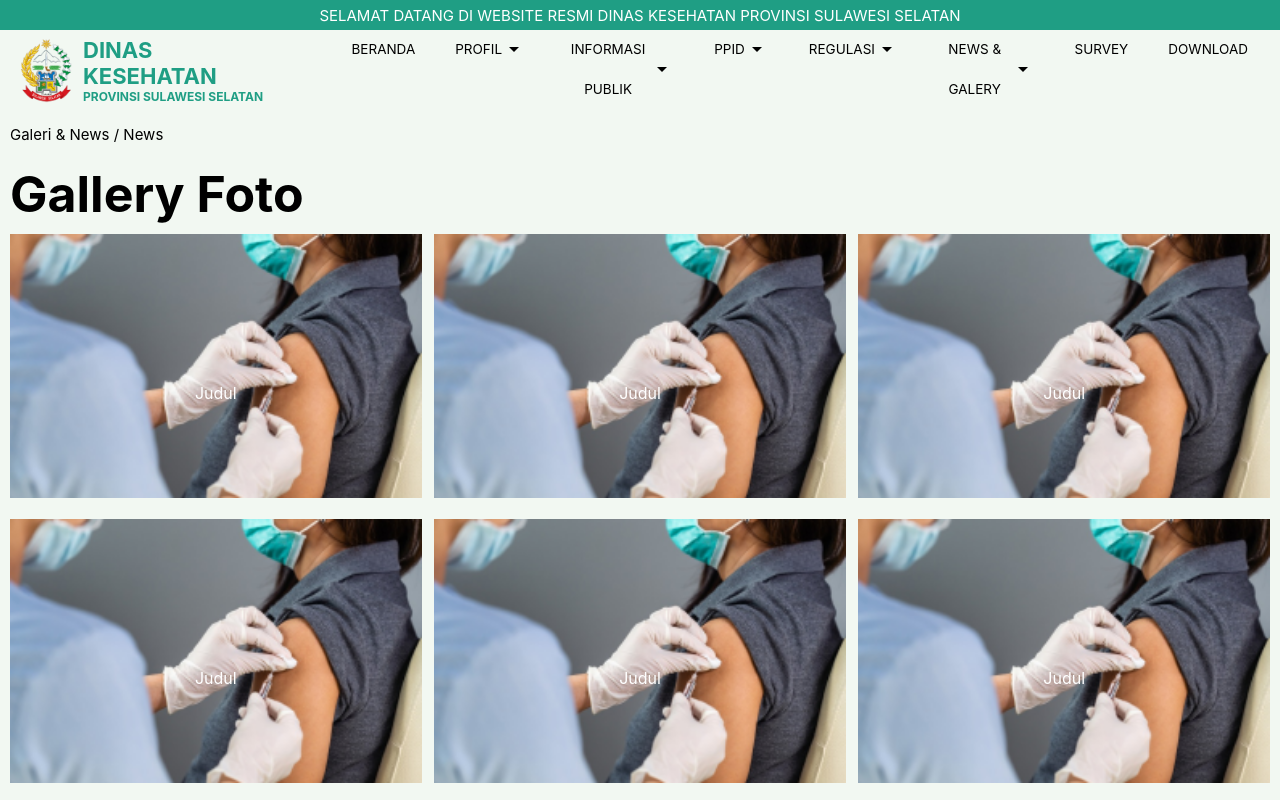
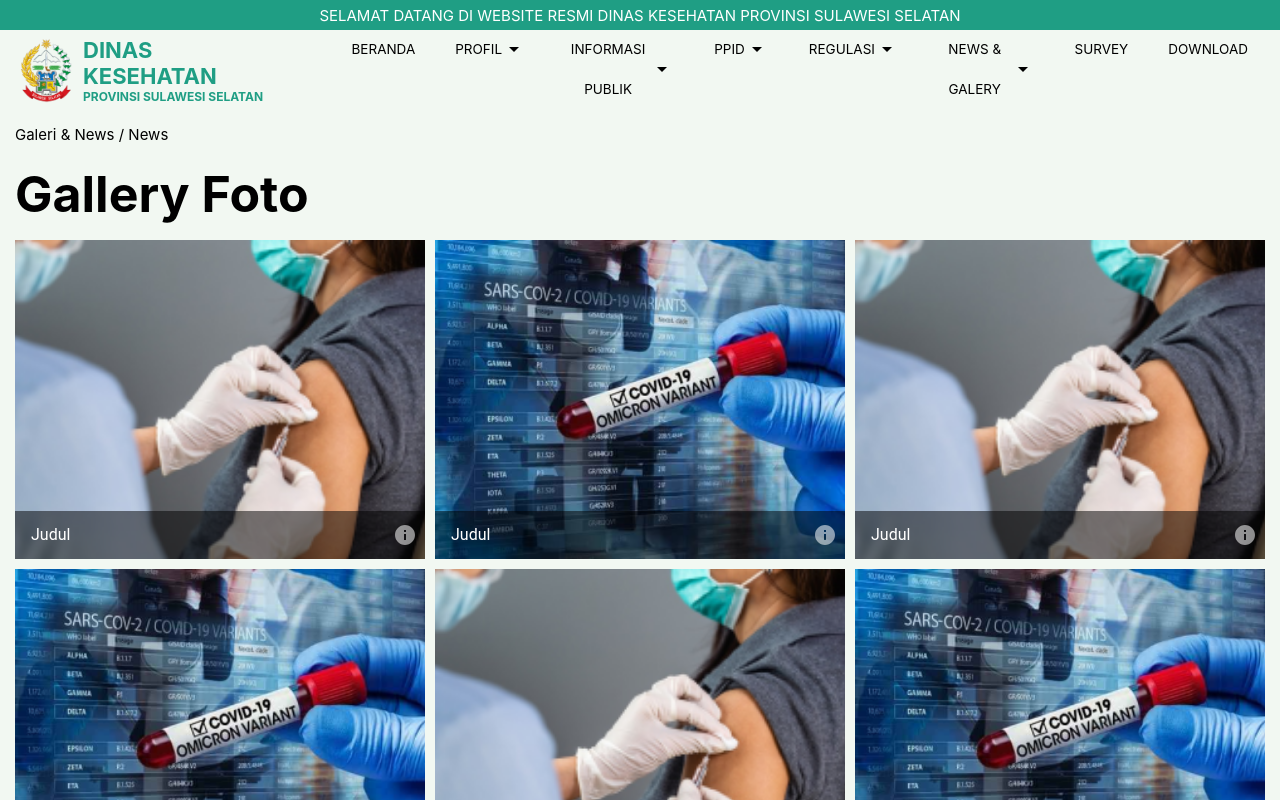
Before and after one commit to Phuasamara/project-dinkes-sulsel, a React (Create React App) app: page /Gallery in a window 1280 px wide. Shown: the top 800 px of the page. Built offline with nearby package versions, Linux system fonts and the light colour scheme.

Commit message:
12-4-2022

```diff
--- a/src/Component/Footer.js
+++ b/src/Component/Footer.js
@@ -11,6 +11,7 @@ import Facebook from '../Images/face.png';
 import Instagram from '../Images/insta2.png';
 import Youtube from '../Images/yt2.png';
 import Tiktok from '../Images/tiktok.png';
+import Container from "@mui/material/Container";
 import "./folder.css";
 
 function Footer(){
--- a/src/Page/Beranda.js
+++ b/src/Page/Beranda.js
@@ -8,6 +8,7 @@ import InformasiPublik from './componentBeranda/InformasiPublik';
 import Mapping from './componentBeranda/Mapping';
 import Video from './componentBeranda/Video';
 import Pengaduan from './componentBeranda/Pengaduan';
+import Container from "@mui/material/Container";
 
 function Beranda(){
     return(
--- a/src/Page/Berandastyle.css
+++ b/src/Page/Berandastyle.css
@@ -17,6 +17,10 @@
   .gambar-beranda{
       width: 910px;
       height: 550px;
+  }
+  .style-judulbaru{
+    color: #595353;
+    font-size: 13px;
   }
   .style-atas{
     color: #009042;
--- a/src/Page/componentBeranda/Slide.js
+++ b/src/Page/componentBeranda/Slide.js
@@ -15,6 +15,7 @@ function Slide(){
             </Grid>
             <Grid item xs={12} sm={6} sx={{zIndex: 1, backgroundColor: '#F2F8F2'}} className="content">
                 <div className="startDiv">
+                <p className='style-judulbaru jarak'>Terakhir Diperbaharui 23/3/3</p>
                 <p className='style-atas jarak'>BERITA TERBARU</p>
                 <p className='style-tengah tebal jarak'>Penjelasan <br></br>
                     Kenapa varian Omicron <br></br>
--- a/src/Page/componentGalerydanVideo/Gallery.js
+++ b/src/Page/componentGalerydanVideo/Gallery.js
@@ -2,50 +2,14 @@ import React from 'react';
 import Grid from '@mui/material/Grid';
 import Berita1 from '../../Images/berita 1.png';
 import Galery1 from '../../Images/galery1.png';
+import Gallery1 from './Gallery1';
 
 function Gallery(){
     return(
-        <div style={{padding: '0 10px'}}>
+        <div style={{padding: '0 15px'}}>
         <p style={{fontSize: 15}}>Galeri & News / News</p>
         <p style={{fontSize: 50, marginBottom: 10, marginTop: 20, fontWeight: 'bold'}}>Gallery Foto</p>
-        <Grid container style={{marginTop: 1}}>
-            <Grid item xs={12} sm={4} style={{padding: 0, display: 'flex', justifyContent: 'flex-start'}}>
-                <div style={{position: 'relative', width: '98%', height: 285}}>
-                <img src={Berita1} alt="foto" style={{width: '100%', position: 'absolute', top: 0, left: 0}} />
-                <p style={{position: 'absolute', top: '50%', left: '50%', transform: 'translate( -50%, -50% )', textAlign: 'center', color: 'white'}}>Judul</p>
-                </div>
-            </Grid>
-            <Grid item xs={12} sm={4} style={{padding: 0, display: 'flex', justifyContent: 'center'}}>
-                <div style={{position: 'relative', width: '98%', height: 285}}>
-                <img src={Berita1} alt="foto" style={{width: '100%', position: 'absolute', top: 0, left: 0}} />
-                <p style={{position: 'absolute', top: '50%', left: '50%', transform: 'translate( -50%, -50% )', textAlign: 'center', color: 'white'}}>Judul</p>
-                </div>
-            </Grid>
-            <Grid item xs={12} sm={4} style={{padding: 0, display: 'flex', justifyContent: 'flex-end'}}>
-                <div style={{position: 'relative', width: '98%', height: 285}}>
-                <img src={Berita1} alt="foto" style={{width: '100%', position: 'absolute', top: 0, left: 0}} />
-                <p style={{position: 'absolute', top: '50%', left: '50%', transform: 'translate( -50%, -50% )', textAlign: 'center', color: 'white'}}>Judul</p>
-                </div>
-            </Grid>
-            <Grid item xs={12} sm={4} style={{padding: 0, display: 'flex', justifyContent: 'flex-start'}}>
-                <div style={{position: 'relative', width: '98%', height: 285}}>
-                <img src={Berita1} alt="foto" style={{width: '100%', position: 'absolute', top: 0, left: 0}} />
-                <p style={{position: 'absolute', top: '50%', left: '50%', transform: 'translate( -50%, -50% )', textAlign: 'center', color: 'white'}}>Judul</p>
-                </div>
-            </Grid>
-            <Grid item xs={12} sm={4} style={{padding: 0, display: 'flex', justifyContent: 'center'}}>
-                <div style={{position: 'relative', width: '98%', height: 285}}>
-                <img src={Berita1} alt="foto" style={{width: '100%', position: 'absolute', top: 0, left: 0}} />
-                <p style={{position: 'absolute', top: '50%', left: '50%', transform: 'translate( -50%, -50% )', textAlign: 'center', color: 'white'}}>Judul</p>
-                </div>
-            </Grid>
-            <Grid item xs={12} sm={4} style={{padding: 0, display: 'flex', justifyContent: 'flex-end'}}>
-                <div style={{position: 'relative', width: '98%', height: 285}}>
-                <img src={Berita1} alt="foto" style={{width: '100%', position: 'absolute', top: 0, left: 0}} />
-                <p style={{position: 'absolute', top: '50%', left: '50%', transform: 'translate( -50%, -50% )', textAlign: 'center', color: 'white'}}>Judul</p>
-                </div>
-            </Grid>
-        </Grid>
+        <Gallery1 />
         </div>
     )
 }
--- /dev/null
+++ b/src/Page/componentGalerydanVideo/Gallery1.js
@@ -0,0 +1,77 @@
+import * as React from 'react';
+import ImageList from '@mui/material/ImageList';
+import ImageListItem from '@mui/material/ImageListItem';
+import ImageListItemBar from '@mui/material/ImageListItemBar';
+import ListSubheader from '@mui/material/ListSubheader';
+import IconButton from '@mui/material/IconButton';
+import InfoIcon from '@mui/icons-material/Info';
+import Berita1 from '../../Images/berita 1.png';
+import Galery1 from '../../Images/galery1.png';
+
+export default function Gallery1() {
+  return (
+    <ImageList sx={{ width: '100%', height: '100%' }} cols={3} gap={10}>
+      {itemData.map((item) => (
+        <ImageListItem key={item.img}>
+          <img
+            src={`${item.img}?w=164&h=164&fit=crop&auto=format`}
+            srcSet={`${item.img}?w=164&h=164&fit=crop&auto=format&dpr=2 2x`}
+            alt={item.title}
+            loading="lazy"
+          />
+          <ImageListItemBar
+            title={item.title}
+            subtitle={item.author}
+            actionIcon={
+              <IconButton
+                sx={{ color: 'rgba(255, 255, 255, 0.54)' }}
+                aria-label={`info about ${item.title}`}
+              >
+                <InfoIcon />
+              </IconButton>
+            }
+          />
+        </ImageListItem>
+      ))}
+    </ImageList>
+  );
+}
+
+const itemData = [
+  {
+    img: require('../../Images/berita 1.png'),
+    title: 'Judul',
+  },
+  {
+    img: require('../../Images/galery1.png'),
+    title: 'Judul',
+  },
+  {
+    img: require('../../Images/berita 1.png'),
+    title: 'Judul',
+  },
+  {
+    img: require('../../Images/galery1.png'),
+    title: 'Judul',
+  },
+  {
+    img: require('../../Images/berita 1.png'),
+    title: 'Judul',
+  },
+  {
+    img: require('../../Images/galery1.png'),
+    title: 'Judul',
+  },
+  {
+    img: require('../../Images/berita 1.png'),
+    title: 'Judul',
+  },
+  {
+    img: require('../../Images/galery1.png'),
+    title: 'Judul',
+  },
+  {
+    img: require('../../Images/berita 1.png'),
+    title: 'Judul',
+  },
+];
```
Also changed, not shown: Sambutan1.html (added, +44 -0 lines), src/Page/Survei.js (added, +23 -0 lines).
